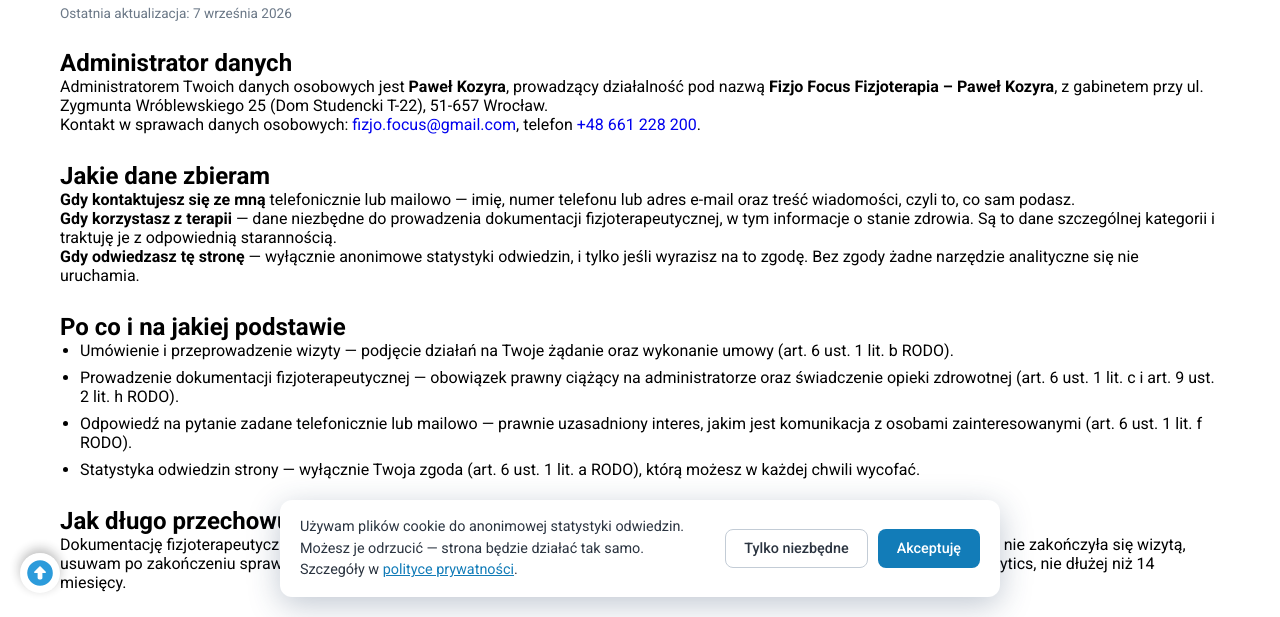
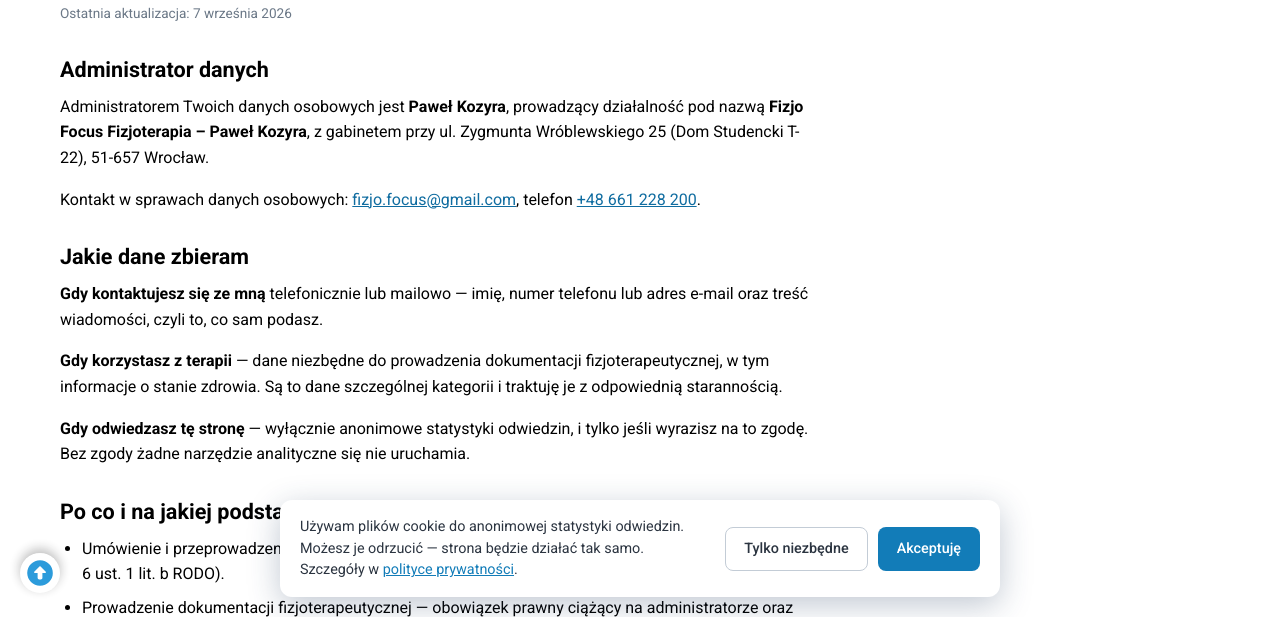
Before and after one commit to FizjoFocus/FizjoFocus.github.io, an Astro site: page /polityka-prywatnosci in a window 1280 px wide. Shown: the part 187-804 px from the top of the page. Built offline with nearby package versions, Linux system fonts and the light colour scheme; Astro itself is replaced by a stand-in of ours.

Commit message:
fix: readable typography on the privacy page
The column ran the full 1200px of the method container — around 175
characters per line — and paragraphs had no spacing at all, because the
global reset zeroes margins and nothing set them back. Moved .legal into
its own wrapper so it stops fighting .container for width, and matched
the body type to the method pages: 1rem, line-height 1.6.

Buttons get min-height 44px so they are comfortable on touch.

```diff
--- a/src/pages/polityka-prywatnosci.astro
+++ b/src/pages/polityka-prywatnosci.astro
@@ -7,7 +7,8 @@
   description="Jak Fizjo Focus przetwarza dane osobowe pacjentów i odwiedzających stronę: administrator, cele, podstawy prawne, okres przechowywania i prawa użytkownika.">
 
     <section class="methods-page-detail">
-      <div class="container legal">
+      <div class="container">
+       <div class="legal">
         <h1>Polityka prywatności</h1>
         <p class="legal_updated">Ostatnia aktualizacja: 7 września 2026</p>
 
@@ -98,6 +99,7 @@
         <p class="legal_cta">
             <a href="/#kontakt" class="btn-solid">Skontaktuj się ze mną!</a>
         </p>
+       </div>
       </div>
     </section>
 
--- a/src/styles/global.scss
+++ b/src/styles/global.scss
@@ -1296,6 +1296,7 @@
 	display: inline-flex;
 	align-items: center;
 	justify-content: center;
+	min-height: 44px; // comfortable touch target
 	padding: 10px 18px;
 	border: 1px solid transparent;
 	border-radius: 8px;
@@ -1325,28 +1326,47 @@
 	}
 }
 
+// Long legal copy: narrow column, generous spacing. Left-aligned rather
+// than justified — too many inline links for justification to look right.
 .legal {
 	max-width: 760px;
+	color: $color-dark;
 
 	h1 {
-		margin-bottom: 8px;
+		margin-bottom: 6px;
 	}
 
 	h2 {
-		margin-top: 28px;
+		margin: 32px 0 12px;
+		font-size: 1.35rem;
 	}
 
-	.legal_updated {
-		color: #6b7887;
-		font-size: 0.85rem;
+	p {
+		font-size: 1rem;
+		line-height: 1.6;
+		margin-bottom: 16px;
 	}
 
 	ul {
-		padding-left: 20px;
+		margin-bottom: 16px;
+		padding-left: 22px;
+		font-size: 1rem;
+		line-height: 1.6;
 	}
 
 	li {
 		margin-bottom: 8px;
+	}
+
+	a {
+		color: #0f6ca0;
+		text-decoration: underline;
+	}
+
+	.legal_updated {
+		margin-bottom: 28px;
+		color: #6b7887;
+		font-size: 0.85rem;
 	}
 }
 
```
